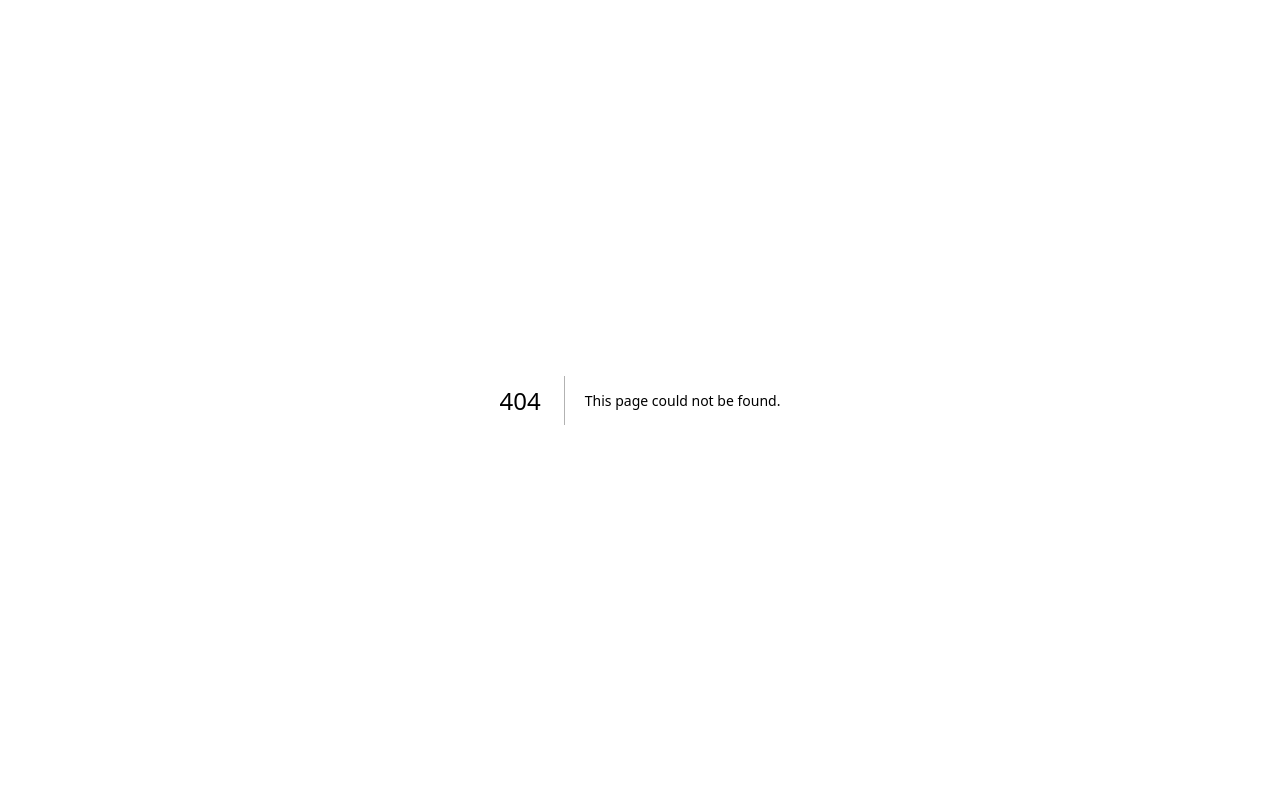
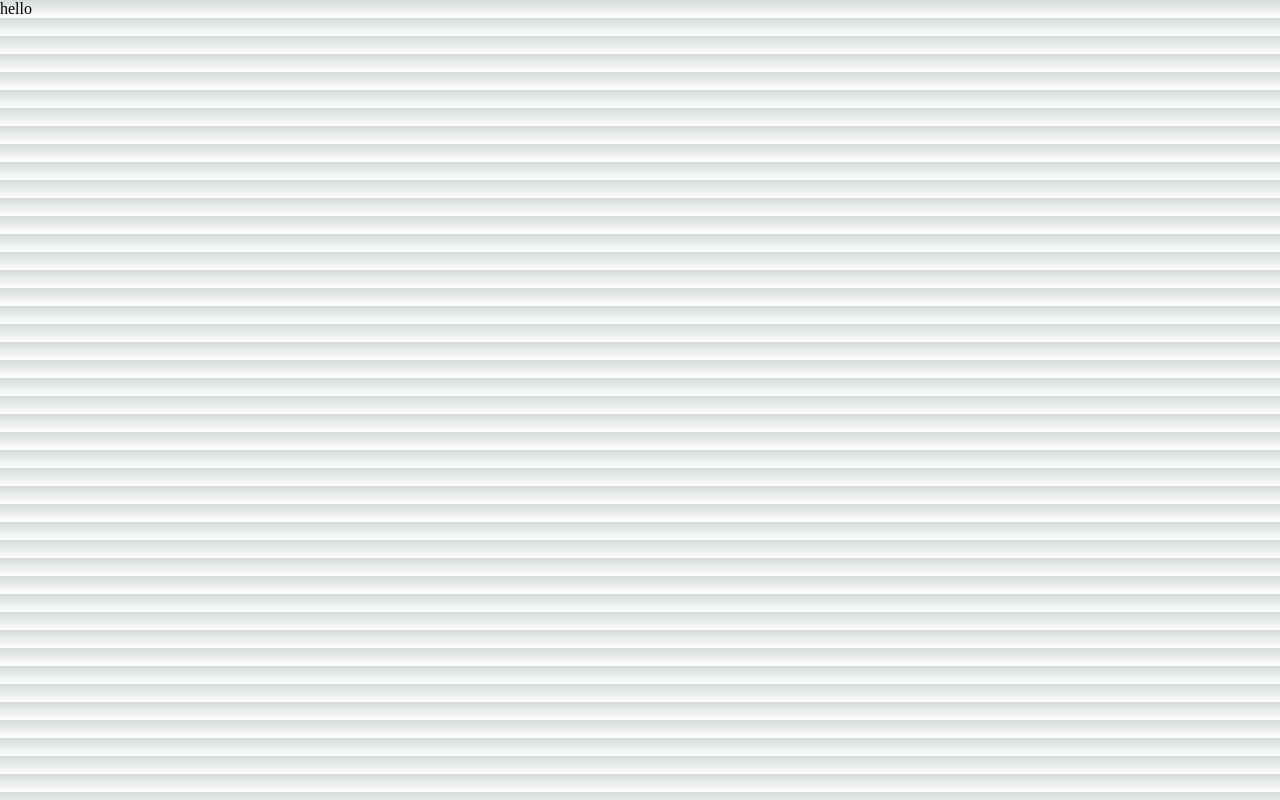
Before and after one commit to LoliGothic/garbage-can-register, a Next.js app in the folder frontend/: page / in a window 1280 px wide. Before the commit this address had no page. Built offline with nearby package versions, Linux system fonts and the light colour scheme.

Commit message:
ci/cd設定

```diff
--- /dev/null
+++ b/frontend/src/pages/index.js
@@ -0,0 +1,5 @@
+export default function Home() {
+  return (
+    <p>hello</p>
+  )
+}
```
